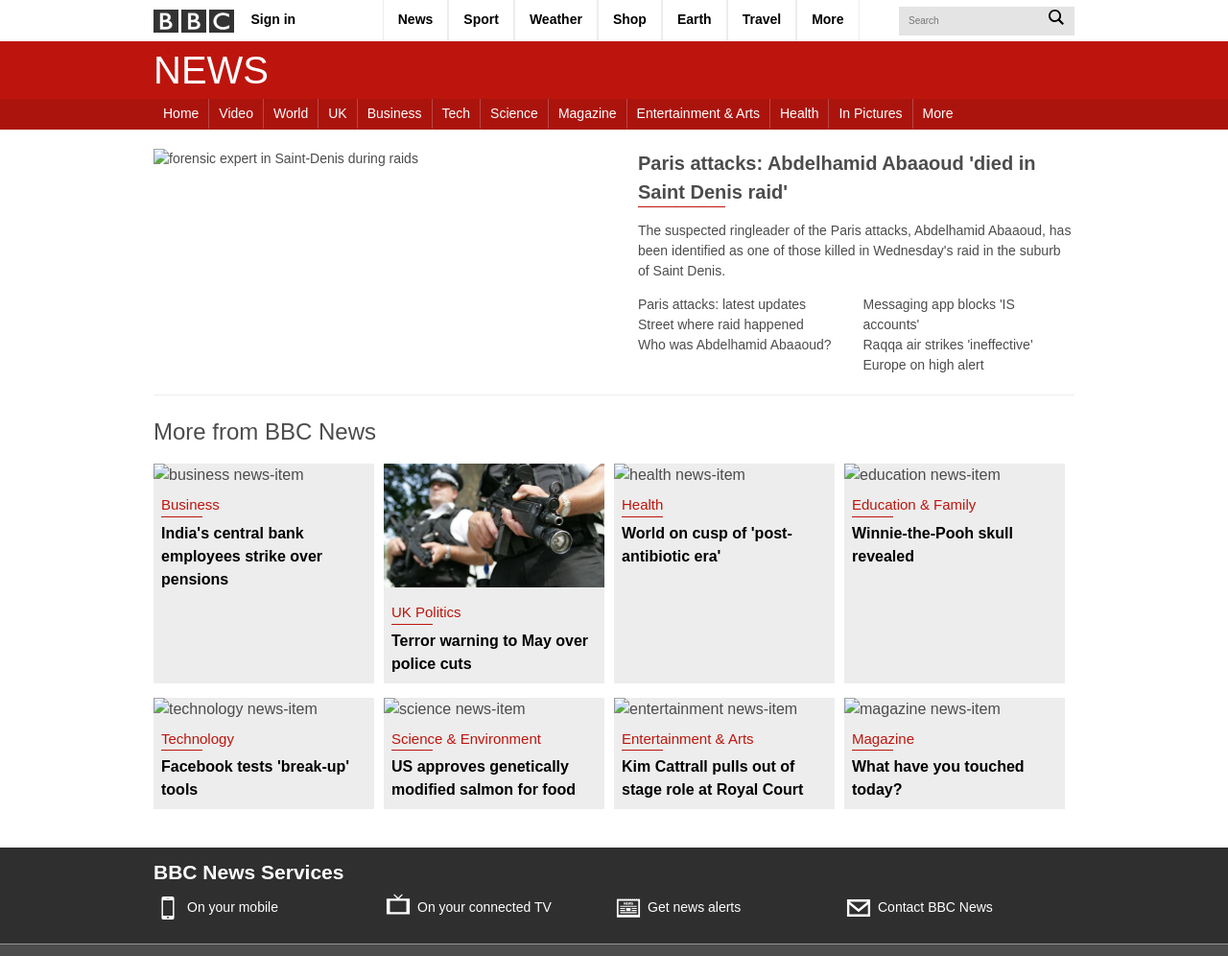
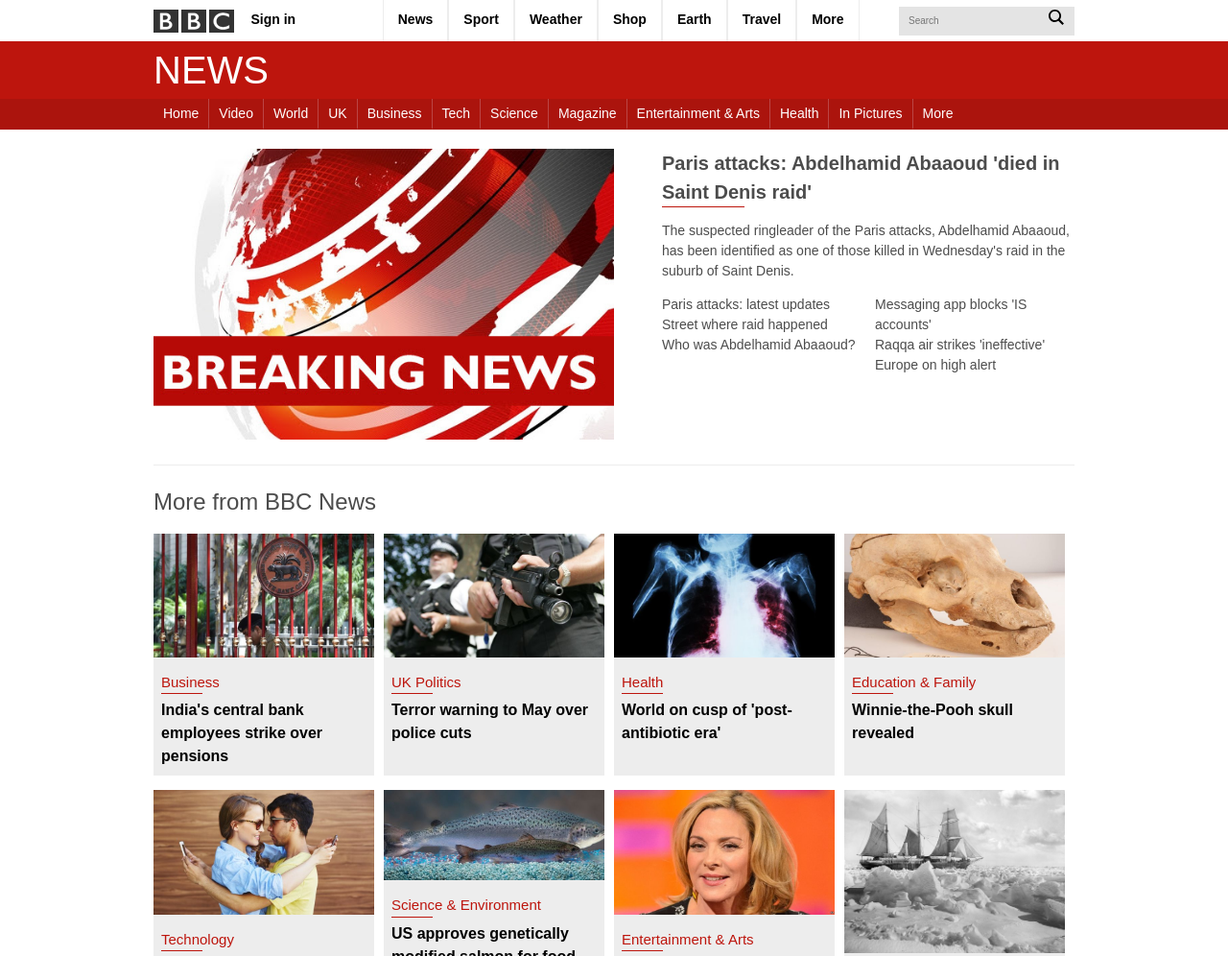
Before and after one commit to heleneshaikh/BBC, a plain HTML site: page index.html in a window 1280 px wide. Shown: the top 996 px of the page at 96% size. Drawn offline with Linux system fonts and the light colour scheme; files whose address does not match are found by name.

Commit message:
Update index.html

```diff
--- a/index.html
+++ b/index.html
@@ -3,7 +3,7 @@
 <head>
 	<title>Home - BBC News</title>
 	<link rel="stylesheet" href="bbc.css"/>
-	<link rel="icon" type="image/png" href="favicon.ico" sizes="16x16" />
+	<link rel="icon" type="image/png" href="img/favicon.ico" sizes="16x16" />
 	<meta charset="UTF-8">
 	<meta name="Visit BBC News for up-to-the-minute news, breaking news, video, audio and feature stories. BBC News provides trusted World and UK news as well as local and regional perspectives.">
 	<meta name="viewport" content="width=device-width, initial-scale=1.0">
@@ -68,7 +68,7 @@
 		<section>
 			<article class="breaking">
 				<div class="breaking-img">
-					<img src="images/breaking-news.jpg" alt="forensic expert in Saint-Denis during raids" width="480">
+					<img src="img/breaking-news.jpg" alt="forensic expert in Saint-Denis during raids" width="480">
 				</div>
 				<div class="breaking-info">
 					<h3 class="breaking-info__link">
@@ -95,7 +95,7 @@
 			<h2>More from BBC News</h2>
 			<div class="more-news">
 				<figure class="more-news__item">
-					<img src="images/business.jpg" alt="business news-item" width="220px" >
+					<img src="img/business.jpg" alt="business news-item" width="220px" >
 					<figcaption>
 						<h3><a href="http://www.bbc.com/news/business">Business</a></h3>
 						<a href="http://www.bbc.com/news/business-34875968">India's central bank employees strike over pensions</a>
@@ -109,42 +109,42 @@
 					</figcaption>
 				</figure>
 				<figure class="more-news__item">
-					<img src="images/health.jpg" alt="health news-item" width="220px" >
+					<img src="img/health.jpg" alt="health news-item" width="220px" >
 					<figcaption>
 						<h3><a href="http://www.bbc.com/news/health">Health</a></h3>
 						<a href="http://www.bbc.com/news/health-34857015">World on cusp of 'post-antibiotic era'</a>
 					</figcaption>
 				</figure>
 				<figure class="more-news__item">
-					<img src="images/education.jpg" alt="education news-item" width="220px" >
+					<img src="img/education.jpg" alt="education news-item" width="220px" >
 					<figcaption>
 						<h3><a href="http://www.bbc.com/news/education">Education &amp; Family</a></h3>
 						<a href="http://www.bbc.com/news/education-34844669">Winnie-the-Pooh skull revealed</a>
 					</figcaption>
 				</figure>
 				<figure class="more-news__item">
-					<img src="images/technology.jpg" alt="technology news-item" width="220px" >
+					<img src="img/technology.jpg" alt="technology news-item" width="220px" >
 					<figcaption>
 						<h3><a href="http://www.bbc.com/news/technology">Technology</a></h3>
 						<a href="http://www.bbc.com/news/technology-34875474">Facebook tests 'break-up' tools</a>
 					</figcaption>
 				</figure>
 				<figure class="more-news__item">
-					<img src="images/science.jpg" alt="science news-item" width="220px" >
+					<img src="img/science.jpg" alt="science news-item" width="220px" >
 					<figcaption>
 						<h3><a href="http://www.bbc.com/news/science_and_environment">Science &amp; Environment</a></h3>
 						<a href="http://www.bbc.com/news/science-environment-34869556">US approves genetically modified salmon for food</a>
 					</figcaption>
 				</figure>
 				<figure class="more-news__item">
-					<img src="images/entertainment.jpg" alt="entertainment news-item" width="230px" >
+					<img src="img/entertainment.jpg" alt="entertainment news-item" width="230px" >
 					<figcaption>
 						<h3><a href="http://www.bbc.com/news/entertainment_and_arts">Entertainment &amp; Arts</a></h3>
 						<a href="http://www.bbc.com/news/entertainment-arts-34877322">Kim Cattrall pulls out of stage role at Royal Court</a>
 					</figcaption>
 				</figure>
 				<figure class="more-news__item">
-					<img src="images/magazine.jpg" alt="magazine news-item" width="230px">
+					<img src="img/magazine.jpg" alt="magazine news-item" width="230px">
 					<figcaption>
 						<h3><a href="http://www.bbc.com/news/magazine">Magazine</a></h3>
 						<a href="http://www.bbc.com/news/magazine-34810693">What have you touched today?</a>
```
